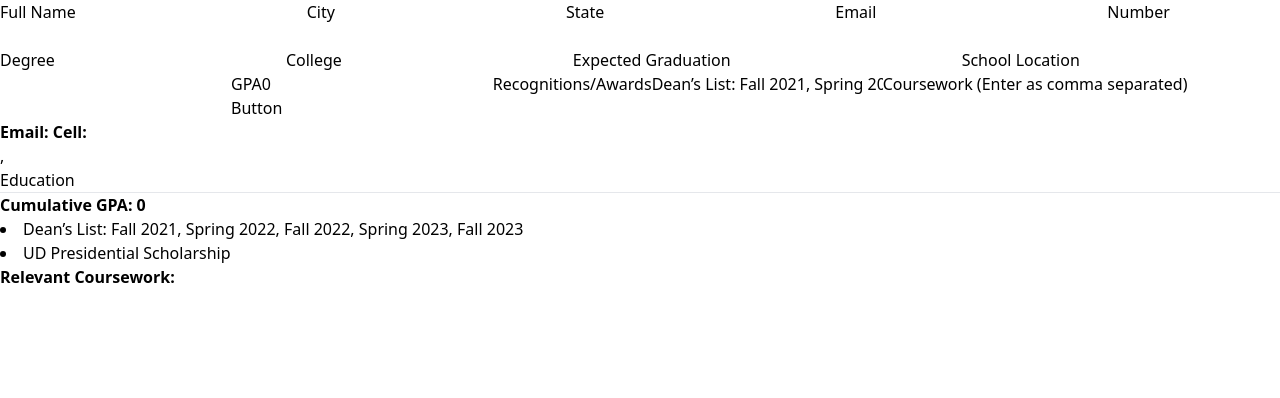
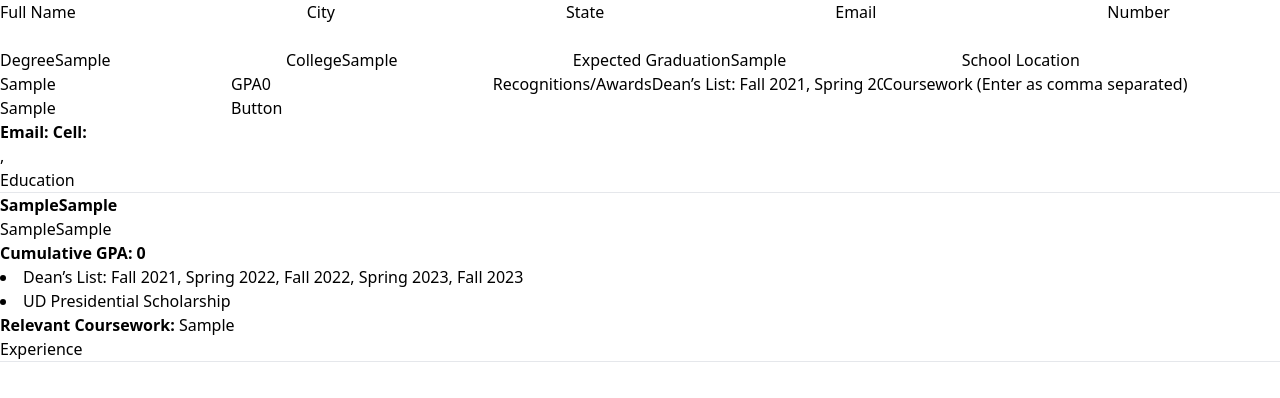
Before and after one commit to thekevinchau/ResumeGenerator, a React (Vite) app: page / in a window 1280 px wide. Both pictures are taken after typing "Sample", "Sample", "Sample", "Sample", "Sample" into the empty fields and a click on the button "Button". Shown: the top 398 px of the page. Built offline with nearby package versions, Linux system fonts and the light colour scheme.

Commit message:
Stored education into array in the event that user inputs multiple education histories. Rendered through map function

```diff
--- a/src/App.tsx
+++ b/src/App.tsx
@@ -3,6 +3,16 @@ import { HeaderSection } from "./components/HeaderSection";
 import { HeaderForms } from "./components/HeaderForms";
 import { EducationSection } from "./components/EducationSection";
 import EducationForms from "./components/EducationForms";
+
+interface EducationInfo {
+  degree: string;
+  college: string;
+  expectedGrad: string;
+  location: string;
+  gpa: number;
+  recognitions: string[];
+  courseWork: string;
+}
 
 export default function App() {
   const [personalInfo, setPersonalInfo] = useState(
@@ -11,7 +21,7 @@ export default function App() {
     state: "",
     city: "",
     email: "",
-    number: ""
+    number: "",
   });
   /*
   @brief: A callback function that changes personalInfo state values based on input from HeaderForm.tsx
@@ -33,15 +43,14 @@ export default function App() {
     recognitions: ['Dean’s List: Fall 2021, Spring 2022, Fall 2022, Spring 2023, Fall 2023', 'UD Presidential Scholarship'],
     courseWork: ''
   })
-  const [educationArray, setEducationArray] = useState<object[]>([]);
 
+  const [educationArray, setEducationArray] = useState<EducationInfo[]>([]);
   const addEducation = () => {
     //empty out the educationInfo upon submission
-    const resetSubmission = {degree: "", college: "", expectedGrad: "", location: "", gpa: 0.0, recognitions: ['Dean’s List: Fall 2021, Spring 2022, Fall 2022, Spring 2023, Fall 2023', 'UD Presidential Scholarship'], courseWork: ''}
+    //const resetSubmission = {degree: "", college: "", expectedGrad: "", location: "", gpa: 0.0, recognitions: ['Dean’s List: Fall 2021, Spring 2022, Fall 2022, Spring 2023, Fall 2023', 'UD Presidential Scholarship'], courseWork: ''}
     setEducationArray([...educationArray, educationInfo])
-    console.log(educationArray);
-    setEducationInfo(resetSubmission);
   }
+  console.log(educationArray);
   /*
   @brief: A callback function that changes educationInfo fields based on input from EducationForm.tsx
   @param: Event that fires upon key inputs to input box
@@ -64,7 +73,11 @@ export default function App() {
 
       <div className="ml-10 mr-10">
         <HeaderSection name={personalInfo.name} state={personalInfo.state} city={personalInfo.city} email={personalInfo.email} number={personalInfo.number}></HeaderSection>
-        <EducationSection educationInfo={educationInfo}></EducationSection>
+        <p className="text-center">Education</p>
+        <hr></hr>
+        {educationArray.map((education: EducationInfo, index: number) => <EducationSection key={index} educationInfo={education}></EducationSection>)}
+        <p className="text-center">Experience</p>
+        <hr></hr>
       </div>
     </div>
   </div>
--- a/src/components/EducationForms.tsx
+++ b/src/components/EducationForms.tsx
@@ -26,16 +26,16 @@ export default function EducationForms({handleInput, educationInfo, handleSubmis
 
     return <form className="flex flex-col" onSubmit={handleButtonClick}>
         <label>Degree</label>
-        <input name="degree" value={educationInfo.degree} onChange={handleInput}></input>
+        <input name="degree" value={educationInfo.degree} onChange={handleInput} required></input>
 
         <label>College</label>
-        <input name="college" value={educationInfo.college} onChange={handleInput}></input>
+        <input name="college" value={educationInfo.college} onChange={handleInput} required></input>
 
         <label>Expected Graduation</label>
-        <input name="expectedGrad" value={educationInfo.expectedGrad} onChange={handleInput}></input>
+        <input name="expectedGrad" value={educationInfo.expectedGrad} onChange={handleInput} required></input>
 
         <label>School Location</label>
-        <input name="location" value={educationInfo.location} onChange={handleInput}></input>
+        <input name="location" value={educationInfo.location} onChange={handleInput} required></input>
 
         <label>GPA</label>
         <input name="gpa" value={educationInfo.gpa} onChange={handleInput}></input>
--- a/src/components/EducationSection.tsx
+++ b/src/components/EducationSection.tsx
@@ -7,16 +7,12 @@ interface EducationProps{
         gpa: number,
         recognitions: string[],
         courseWork: string,
-        id: 1,
     }
 
 }
 
 export function EducationSection({educationInfo}: EducationProps){
-    return <div className="font-serif text-[0.75rem]">
-        <p className="text-center font-bold">Education</p>
-        <hr className="h-px my-3 bg-gray-200 border-0 dark:bg-gray-700"></hr>
-
+    return <div className="font-serif text-[0.75rem] mb-3">
         <div className="flex justify-between">
             <b>{educationInfo.college}</b>
             <b>{educationInfo.location}</b>
@@ -28,7 +24,7 @@ export function EducationSection({educationInfo}: EducationProps){
         <b className="text-[0.75rem]">Cumulative GPA: {educationInfo.gpa}</b>
 
         <div className="ml-8 text-[0.75rem]">
-            {educationInfo.recognitions.map((award: string) => <li key={educationInfo.id}>{award}</li>)}
+            {educationInfo.recognitions.map((award: string) => <li>{award}</li>)}
         </div>
         <b>Relevant Coursework: </b>{educationInfo.courseWork}
 
--- a/src/components/HeaderSection.tsx
+++ b/src/components/HeaderSection.tsx
@@ -1,4 +1,6 @@
 //COMPLETED
+
+import React from "react";
 
 
 
@@ -14,7 +16,7 @@ export function HeaderSection({name, city, state, email, number}: HeaderProps){
     return <div className=" text-center mt-8 mb-7">
         <h1 className="font-bold text-2xl font-serif">{name}</h1>
         <span className="text-[12px]"><b>Email:</b> {email} <b>Cell:</b> {number}</span>
-        <p className="font-serif">{city}, {state}</p>
+        <p className="font-serif text-[12px]">{city}, {state}</p>
     </div>
 
 }
```
